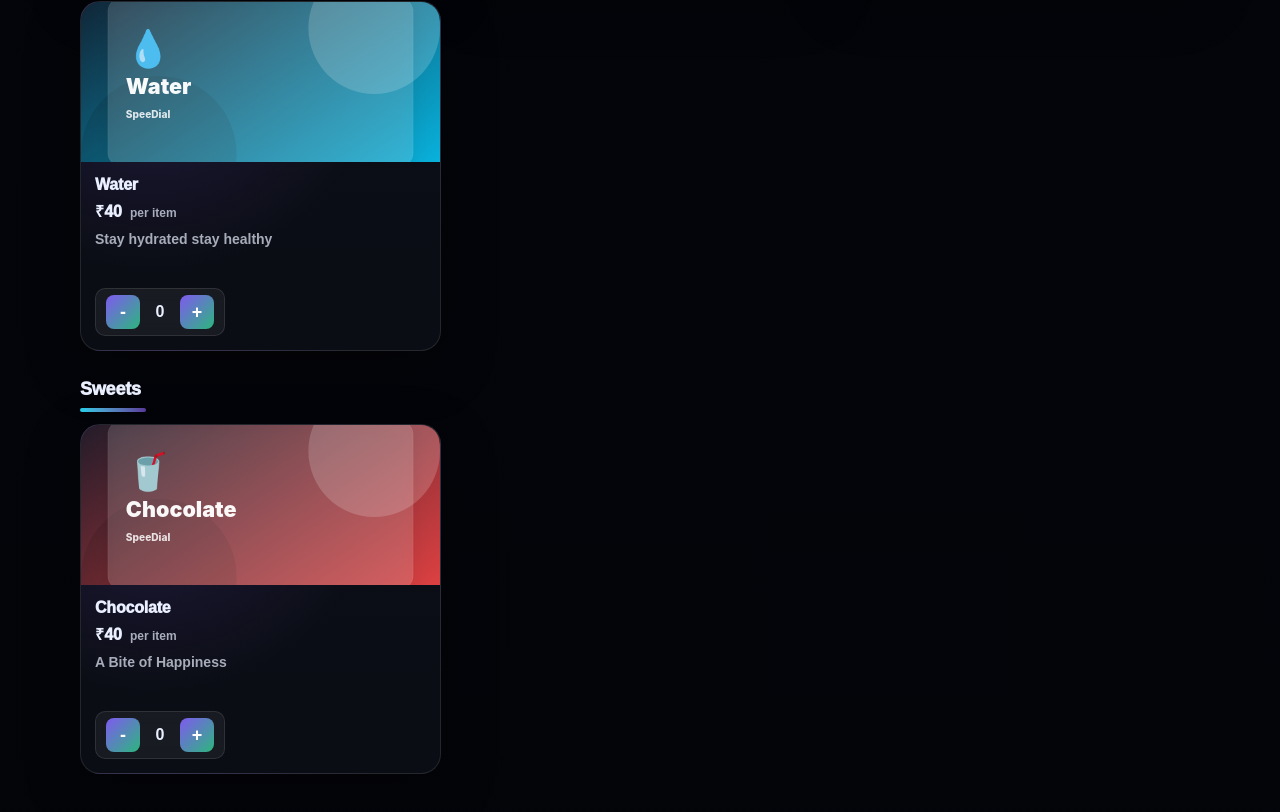
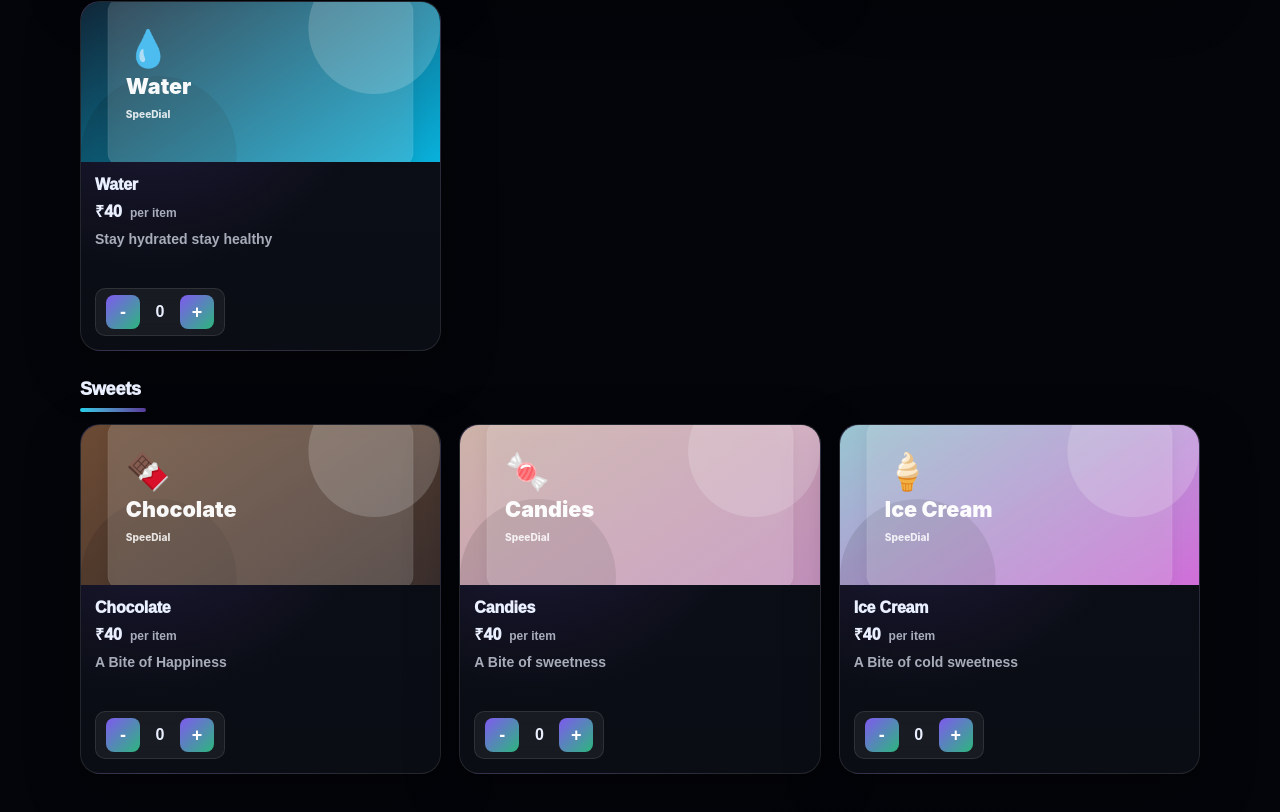
Before and after one commit to Siddhant2306/SpeeDial, a React (Create React App) app: page /shop in a window 1280 px wide. Shown: the part 1962-2774 px from the top of the page. Built offline with nearby package versions, Linux system fonts and the light colour scheme.

Commit message:
products added

```diff
--- a/src/features/shop/products.js
+++ b/src/features/shop/products.js
@@ -212,13 +212,45 @@ export const PRODUCTS = [
     name: "Chocolate",
     desc: "A Bite of Happiness",
     type: "sweets",
-    category: "sweet",
+    category: "sweets",
     price: 40,
     image: makeSvgDataUri({
-      bg1: "#111827",
-      bg2: "#ef4444",
+      bg1: "#704d34",
+      bg2: "#372d2d",
       title: "Chocolate",
-      emoji: "🥤",
+      emoji: "🍫",
     }),
   },
+
+  {
+    id: "Candies",
+    name: "Candies",
+    desc: "A Bite of sweetness",
+    type: "sweets",
+    category: "sweets",
+    price: 40,
+    image: makeSvgDataUri({
+      bg1: "#ceb6a6",
+      bg2: "#c791c3",
+      title: "Candies",
+      emoji: "🍬",
+    }),
+  },
+
+  {
+    id: "ice-cream",
+    name: "Ice Cream",
+    desc: "A Bite of cold sweetness",
+    type: "sweets",
+    category: "sweets",
+    price: 40,
+    image: makeSvgDataUri({
+      bg1: "#93cecf",
+      bg2: "#d665da",
+      title: "Ice Cream",
+      emoji: "🍦",
+    }),
+  },
+
+
 ];
```
